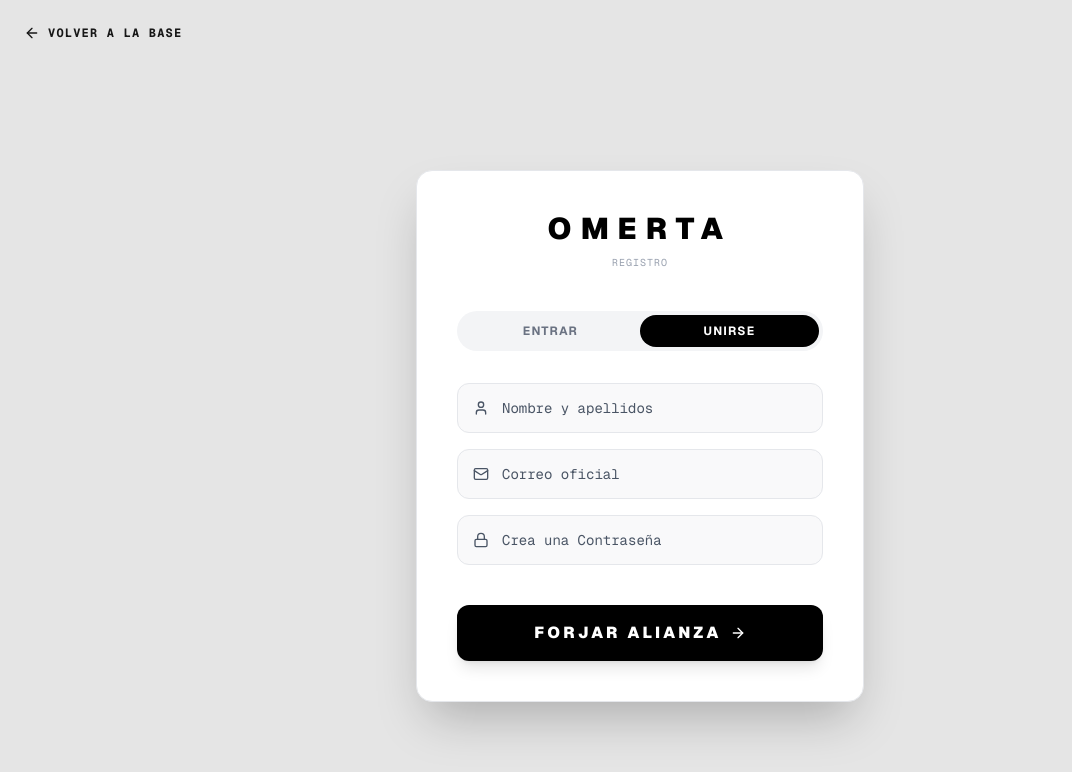
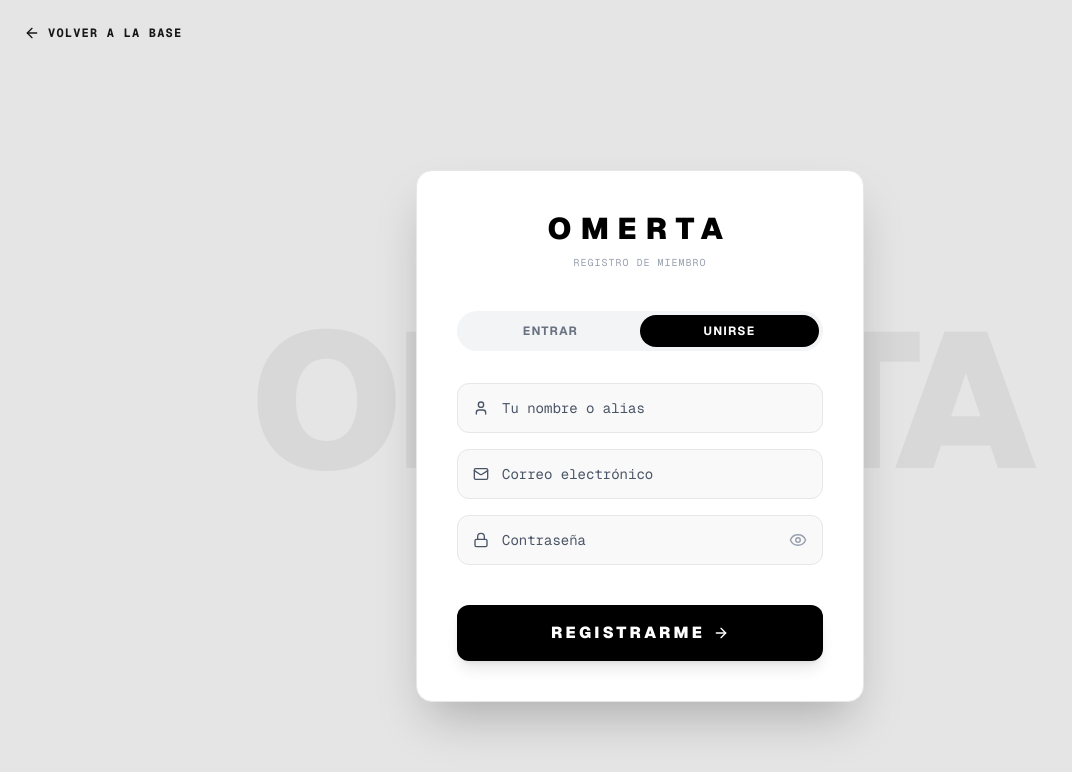
Before and after one commit to Osva0421/OMERTA, a Next.js app in the folder web/: page /login in a window 1280 px wide. Shown: the top 772 px of the page, without its empty margins (0-1072 px from the left). Built offline with nearby package versions, Linux system fonts and the light colour scheme.

Commit message:
Estado final

```diff
--- a/web/app/login/page.tsx
+++ b/web/app/login/page.tsx
@@ -2,17 +2,18 @@
 
 import { useState } from 'react';
 import { motion, AnimatePresence } from 'framer-motion';
-import { ArrowLeft, Lock, Mail, User, ArrowRight, ShieldCheck } from 'lucide-react';
+import { ArrowLeft, Lock, Mail, User, ArrowRight, CheckCircle2, Eye, EyeOff } from 'lucide-react';
 import Link from 'next/link';
 
 export default function LoginPage() {
-    const [isLogin, setIsLogin] = useState(false); // Empezamos en "Unirse" para el hype
+    const [isLogin, setIsLogin] = useState(false);
+    const [verPassword, setVerPassword] = useState(false);
     const [email, setEmail] = useState('');
     const [enviado, setEnviado] = useState(false);
 
     const manejarRegistro = (e: React.FormEvent) => {
         e.preventDefault();
-        // Aquí se conectaría con tu base de datos o lista de correos
+        // Por ahora es visual, luego lo conectamos a tu base de datos real
         setEnviado(true);
     };
 
@@ -21,20 +22,18 @@ export default function LoginPage() {
 
             {/* Fondo tipográfico */}
             <div className="absolute inset-0 flex items-center justify-center pointer-events-none overflow-hidden opacity-5">
+                <h1 className="text-[15vw] font-black tracking-tighter leading-none text-black text-center">OMERTA<br /></h1>
             </div>
 
-            {/* ENCABEZADO */}
             <header className="p-6 relative z-10">
                 <Link href="/" className="inline-flex items-center gap-2 font-mono text-xs font-bold uppercase tracking-widest hover:opacity-70 transition-opacity">
                     <ArrowLeft size={16} /> Volver a la base
                 </Link>
             </header>
 
-            {/* CUERPO PRINCIPAL */}
             <main className="flex-1 flex items-center justify-center p-4 relative z-10">
                 <div className="w-full max-w-md bg-white p-8 md:p-10 rounded-2xl shadow-2xl border border-gray-200 flex flex-col items-center">
 
-                    {/* Logo y Subtítulo */}
                     <div className="text-center mb-10 w-full">
                         <h2 className="text-3xl font-black tracking-[0.3em] uppercase mb-2 text-black">OMERTA</h2>
                         <p className="text-[10px] font-mono text-gray-400 tracking-widest uppercase relative h-4">
@@ -46,7 +45,7 @@ export default function LoginPage() {
                                     exit={{ opacity: 0, y: -5 }}
                                     className='absolute inset-0'
                                 >
-                                    {enviado ? 'Registro Completado' : (isLogin ? 'Acceso Autorizado' : 'Registro')}
+                                    {enviado ? 'Acceso Concedido' : (isLogin ? 'Puerta de Enlace' : 'Registro de Miembro')}
                                 </motion.span>
                             </AnimatePresence>
                         </p>
@@ -54,7 +53,6 @@ export default function LoginPage() {
 
                     {!enviado ? (
                         <>
-                            {/* Interruptor de Modo */}
                             <div className="flex bg-gray-100 p-1 rounded-full mb-8 relative w-full">
                                 <button onClick={() => setIsLogin(true)} className={`flex-1 py-2 text-xs font-bold uppercase tracking-widest z-10 transition-colors ${isLogin ? 'text-white' : 'text-gray-500'}`}>
                                     Entrar
@@ -65,7 +63,6 @@ export default function LoginPage() {
                                 <motion.div className="absolute top-1 bottom-1 w-[calc(50%-4px)] bg-black rounded-full z-0" animate={{ left: isLogin ? '4px' : 'calc(50%)' }} transition={{ type: "spring", stiffness: 300, damping: 30 }} />
                             </div>
 
-                            {/* FORMULARIO */}
                             <form className="w-full flex flex-col gap-4" onSubmit={manejarRegistro}>
                                 <AnimatePresence mode="wait">
                                     <motion.div
@@ -73,41 +70,41 @@ export default function LoginPage() {
                                         initial={{ opacity: 0, x: isLogin ? -20 : 20 }}
                                         animate={{ opacity: 1, x: 0 }}
                                         exit={{ opacity: 0, x: isLogin ? 20 : -20 }}
-                                        transition={{ duration: 0.3 }}
                                         className="flex flex-col gap-4"
                                     >
                                         {!isLogin && (
                                             <div className="relative">
-                                                {/* CAMBIO: text-gray-600 para más contraste */}
                                                 <User size={16} className="absolute left-4 top-1/2 -translate-y-1/2 text-gray-600" />
-                                                {/* CAMBIO: bg-gray-100/50 y placeholder:text-gray-600 */}
-                                                <input type="text" placeholder="Nombre y apellidos" className="w-full bg-gray-100/50 border border-gray-200 text-sm px-11 py-3.5 rounded-xl font-mono focus:border-black placeholder:text-gray-600 text-black outline-none transition-all" />
+                                                <input type="text" placeholder="Tu nombre o alias" className="w-full bg-gray-100/50 border border-gray-200 text-sm px-11 py-3.5 rounded-xl font-mono focus:border-black placeholder:text-gray-600 text-black outline-none transition-all" />
                                             </div>
                                         )}
                                         <div className="relative">
-                                            {/* CAMBIO: text-gray-600 para más contraste */}
                                             <Mail size={16} className="absolute left-4 top-1/2 -translate-y-1/2 text-gray-600" />
-                                            {/* CAMBIO: bg-gray-100/50 y placeholder:text-gray-600 */}
                                             <input
                                                 type="email"
                                                 required
                                                 value={email}
                                                 onChange={(e) => setEmail(e.target.value)}
-                                                placeholder="Correo oficial"
+                                                placeholder="Correo electrónico"
                                                 className="w-full bg-gray-100/50 border border-gray-200 text-sm px-11 py-3.5 rounded-xl font-mono focus:border-black placeholder:text-gray-600 text-black outline-none transition-all"
                                             />
                                         </div>
                                         <div className="relative">
-                                            {/* CAMBIO: text-gray-600 para más contraste */}
                                             <Lock size={16} className="absolute left-4 top-1/2 -translate-y-1/2 text-gray-600" />
-                                            {/* CAMBIO: bg-gray-100/50 y placeholder:text-gray-600 */}
-                                            <input type="password" placeholder="Crea una Contraseña" className="w-full bg-gray-100/50 border border-gray-200 text-sm px-11 py-3.5 rounded-xl font-mono focus:border-black placeholder:text-gray-600 text-black outline-none transition-all" />
+                                            <input
+                                                type={verPassword ? "text" : "password"}
+                                                placeholder="Contraseña"
+                                                className="w-full bg-gray-100/50 border border-gray-200 text-sm px-11 pr-12 py-3.5 rounded-xl font-mono focus:border-black placeholder:text-gray-600 text-black outline-none transition-all"
+                                            />
+                                            {/* BOTÓN PARA VER CONTRASEÑA */}
+                                            <button
+                                                type="button"
+                                                onClick={() => setVerPassword(!verPassword)}
+                                                className="absolute right-4 top-1/2 -translate-y-1/2 text-gray-400 hover:text-black transition-colors"
+                                            >
+                                                {verPassword ? <EyeOff size={18} /> : <Eye size={18} />}
+                                            </button>
                                         </div>
-                                        {isLogin && (
-                                            <div className="text-right">
-                                                <a href="#" className="text-[10px] font-mono text-gray-500 hover:text-black uppercase tracking-wider">¿Olvidaste tu llave?</a>
-                                            </div>
-                                        )}
                                     </motion.div>
                                 </AnimatePresence>
 
@@ -120,7 +117,7 @@ export default function LoginPage() {
                                             exit={{ opacity: 0, y: -5 }}
                                             className='flex items-center gap-2'
                                         >
-                                            {isLogin ? 'Acceder al Archivo' : 'Forjar Alianza'}
+                                            {isLogin ? 'Entrar' : 'Registrarme'}
                                             <ArrowRight size={16} className="group-hover:translate-x-1 transition-transform" />
                                         </motion.span>
                                     </AnimatePresence>
@@ -128,28 +125,25 @@ export default function LoginPage() {
                             </form>
                         </>
                     ) : (
-                        /* ESTADO DE ÉXITO POST-REGISTRO (YA ESTÁ AL 100%) */
+                        /* ESTADO DE ÉXITO SIMPLIFICADO */
                         <motion.div
                             initial={{ opacity: 0, scale: 0.9 }}
                             animate={{ opacity: 1, scale: 1 }}
                             className="w-full text-center py-10"
                         >
                             <div className="w-16 h-16 bg-black rounded-full flex items-center justify-center mx-auto mb-6">
-                                <ShieldCheck size={32} className="text-white" />
+                                <CheckCircle2 size={32} className="text-white" />
                             </div>
-                            <h3 className="text-xl font-black uppercase italic tracking-tighter mb-4 text-black">Protocolo Activado</h3>
+                            <h3 className="text-xl font-black uppercase italic tracking-tighter mb-4 text-black">¡Bienvenido a la Alianza! </h3>
                             <p className="text-xs text-gray-500 font-mono leading-relaxed uppercase tracking-widest px-4">
-                                Tu correo ha sido encriptado en nuestra base. <br /> Serás notificado cuando el archivo sea liberado.
+                                ¡Gracias por elegirnos! Esta sección AÚN se esta trabajando... Puedes comprar sin problema <br /> Prepárate para el próximo drop.
                             </p>
-                            <button
-                                onClick={() => {
-                                    setEnviado(false);
-                                    setEmail('');
-                                }}
-                                className="mt-10 text-[10px] font-black uppercase tracking-[0.3em] text-gray-400 hover:text-black transition-colors"
+                            <Link
+                                href="/"
+                                className="inline-block mt-10 bg-gray-100 px-8 py-3 rounded-full text-[10px] font-black uppercase tracking-[0.3em] text-black hover:bg-black hover:text-white transition-all"
                             >
-                                Volver al formulario
-                            </button>
+                                Ir a la tienda
+                            </Link>
                         </motion.div>
                     )}
 
```
